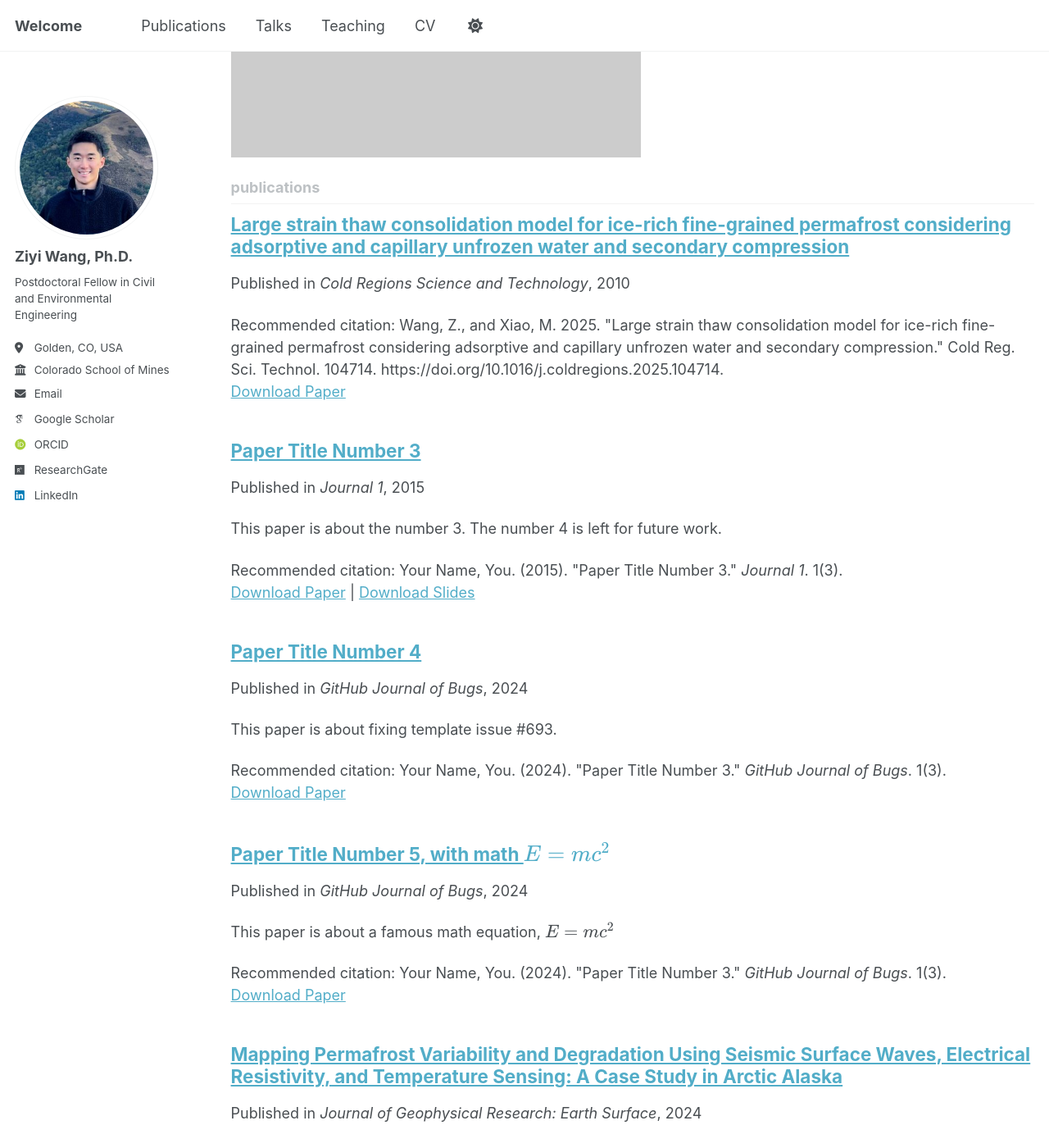
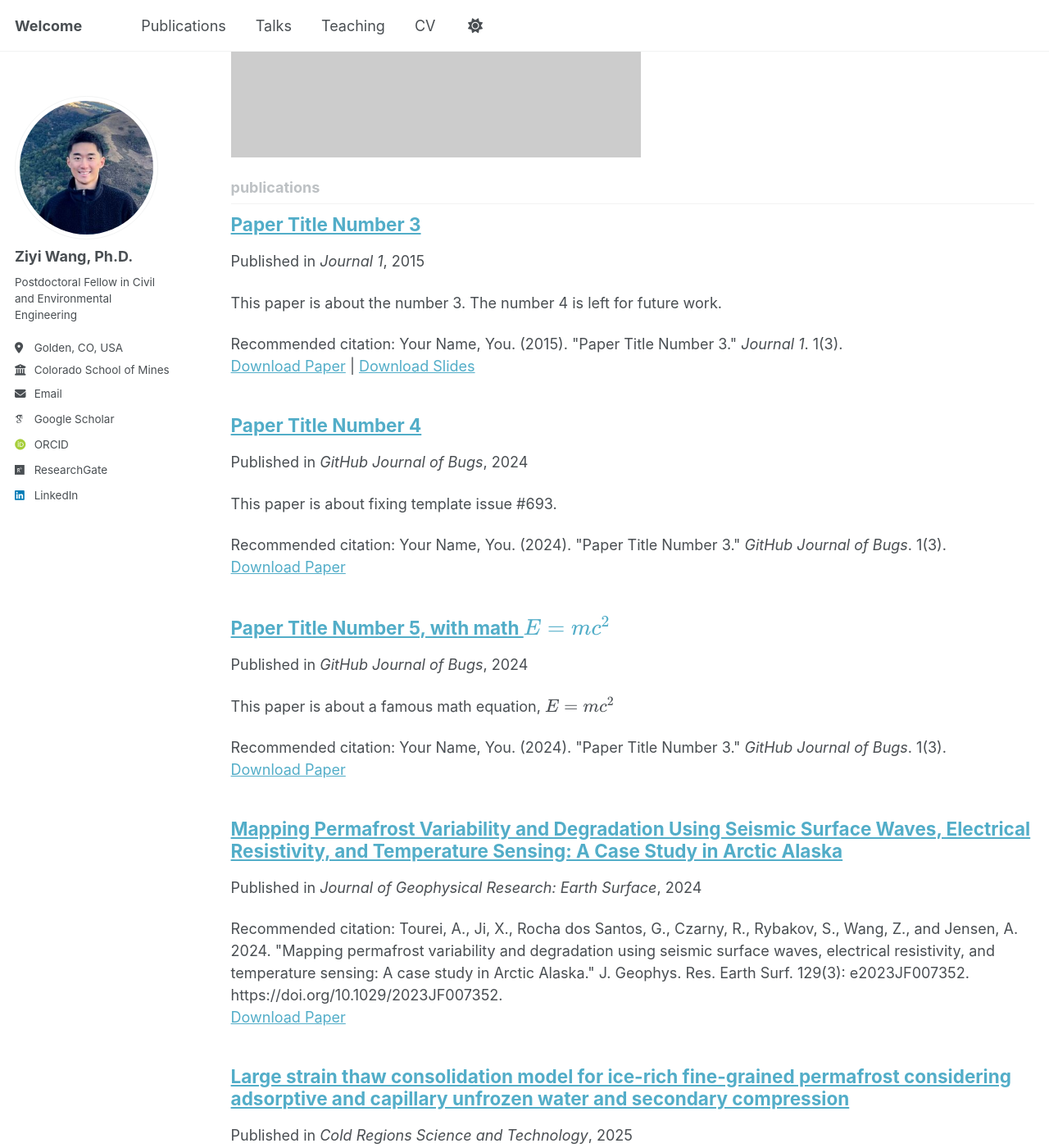
Before and after one commit to ziyiwang-ce/ziyiwang-ce.github.io, a Jekyll site: the page built from _pages/collection-archive.html, in a window 1280 px wide and 1400 px high, scrolled down 893 px. Shown: the whole window at 82% size. Built offline with Jekyll 4.4.1, drawn with Linux system fonts in a browser that asks for light colours; some web fonts are replaced; a script that is not in the unit is left out; some of the changed text lies outside the part shown.

Commit message:
Update J7.md

```diff
--- a/_publications/J7.md
+++ b/_publications/J7.md
@@ -1,8 +1,8 @@
 ---
 title: "Large strain thaw consolidation model for ice-rich fine-grained permafrost considering adsorptive and capillary unfrozen water and secondary compression"
 collection: publications
-permalink: /publication/
-date: 2010-10-12
+permalink: /publications/
+date: 2025-10-12
 venue: 'Cold Regions Science and Technology'
 paperurl: 'https://www.sciencedirect.com/science/article/pii/S0165232X25002976'
 citation: 'Wang, Z., and Xiao, M. 2025. "Large strain thaw consolidation model for ice-rich fine-grained permafrost considering adsorptive and capillary unfrozen water and secondary compression." Cold Reg. Sci. Technol. 104714. https://doi.org/10.1016/j.coldregions.2025.104714.'
```
